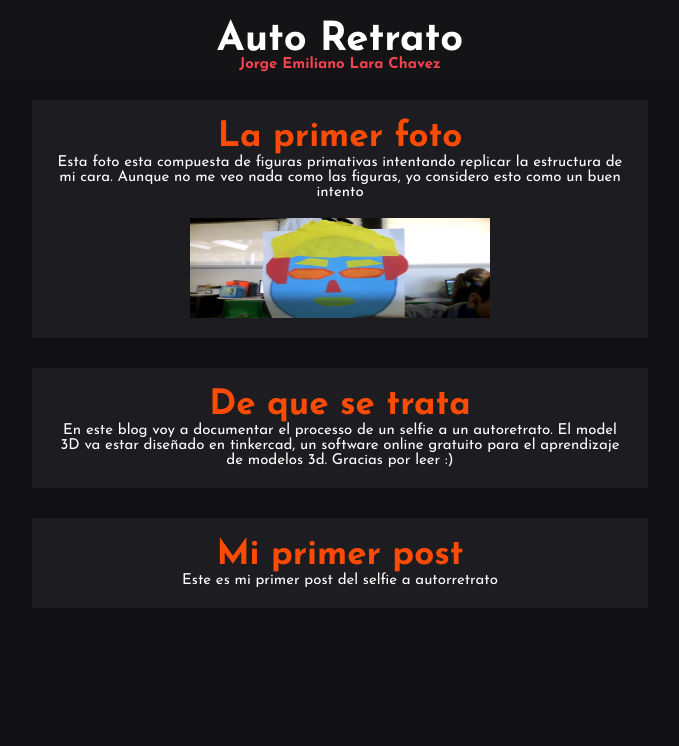
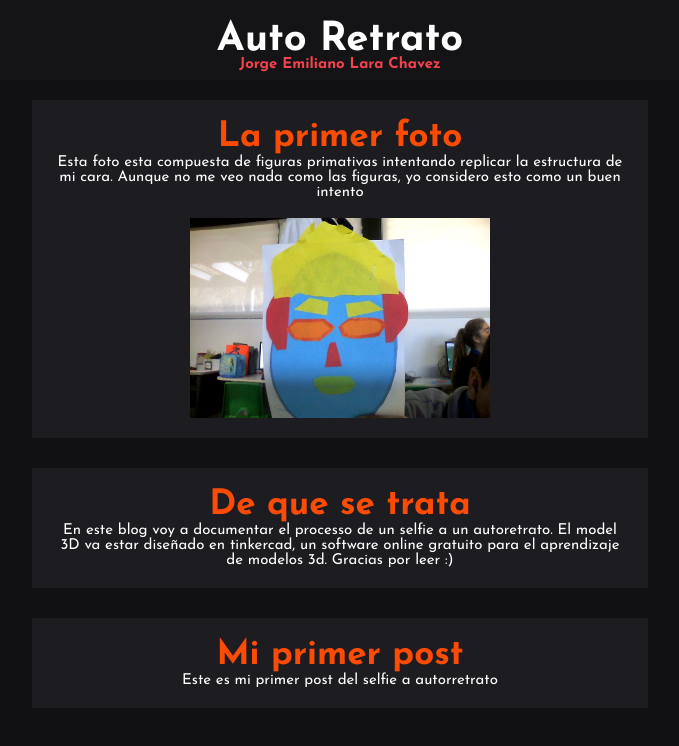
Before and after one commit to autorretrato/autorretrato.github.io, a plain HTML site: page index.html in a window 1280 px wide. Shown: the whole page, without its empty margins (300-979 px from the left). Drawn offline with nearby package versions, Linux system fonts and the light colour scheme.

Commit message:
Update index.html

```diff
--- a/index.html
+++ b/index.html
@@ -11,7 +11,7 @@
 			<div class="titleDiv">La primer foto</div>
 			<div class="content">Esta foto esta compuesta de figuras primativas intentando replicar la estructura de mi cara. Aunque no me veo nada como las figuras, yo considero esto como un buen intento</div>
 			<br>
-			<img src="img1.JPG" width="300" height="100">
+			<img src="img1.JPG" width="300" height="200">
 		</div>
 
 		<div class="post">
```
